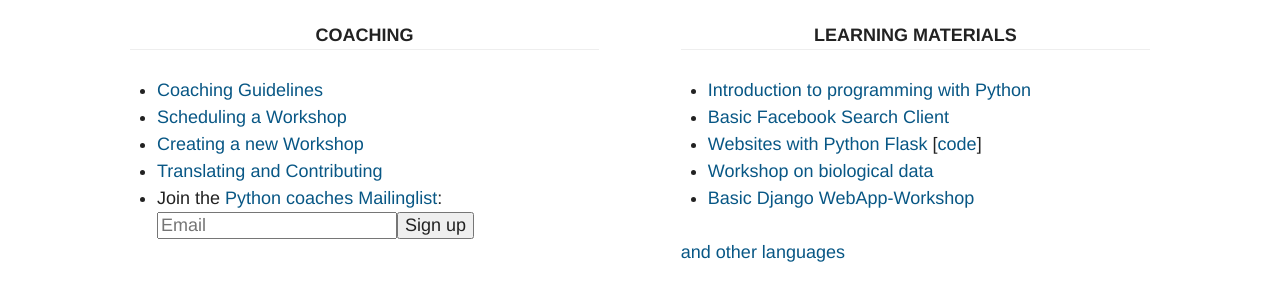
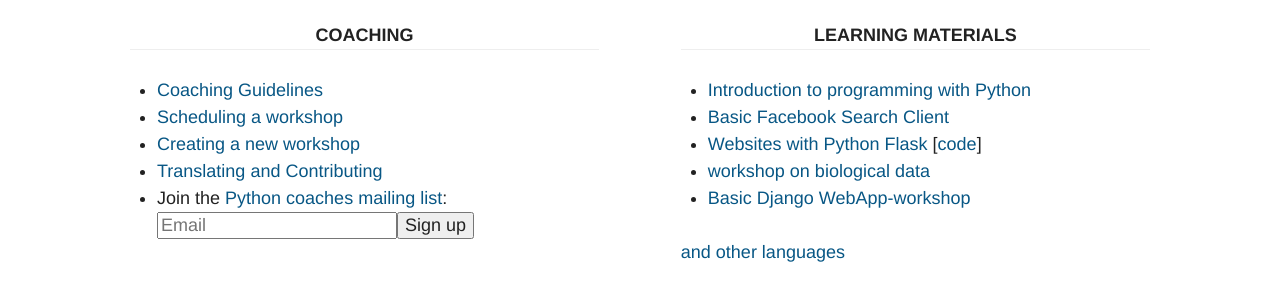
Before and after one commit to OpenTechSchool/python, a Jekyll site: the page built from index.html, in a window 1280 px wide and 900 px high. Shown: the part 444-744 px from the top of the window. Built offline with Jekyll 4.4.1, drawn with Linux system fonts in a browser that asks for light colours; nearby versions of some CDN libraries; some of the changed text lies outside the part shown.

Commit message:
capitalisation

```diff
--- a/index.html
+++ b/index.html
@@ -21,12 +21,12 @@ nav: false
 
       <ul>
         <li><a href="http://opentechschool.github.com/slides/presentations/coaching/">Coaching Guidelines</li>
-        <li><a href="http://www.opentechschool.org/handbooks/workshops/organisers-schedule.html">Scheduling a Workshop</a></li>
-        <li><a href="http://www.opentechschool.org/handbooks/workshops/starting-a-workshop.html">Creating a new Workshop</a></li>
+        <li><a href="http://www.opentechschool.org/handbooks/workshops/organisers-schedule.html">Scheduling a workshop</a></li>
+        <li><a href="http://www.opentechschool.org/handbooks/workshops/starting-a-workshop.html">Creating a new workshop</a></li>
         <li><a href="http://www.opentechschool.org/handbooks/contribute.html">Translating and Contributing</a></li>
         <li>
           <div>
-            <span>Join the <a href="http://groups.google.com/a/opentechschool.org/group/coaches.python" target="_blank">Python coaches Mailinglist</a>:</span>
+            <span>Join the <a href="http://groups.google.com/a/opentechschool.org/group/coaches.python" target="_blank">Python coaches mailing list</a>:</span>
 
             <form action="http://groups.google.com/a/opentechschool.org/group/coaches.python/boxsubscribe">
             <input type="text" placeholder="Email" name="email"><input type="submit" name="sub" value="Sign up">
@@ -45,8 +45,8 @@ nav: false
         <li><a href="http://opentechschool.github.io/python-beginners/">Introduction to programming with Python</li>
         <li><a href="https://github.com/OpenTechSchool/python/wiki/Facebook-Client">Basic Facebook Search Client</a></li>
         <li><a href="http://opentechschool.github.io/python-flask/">Websites with Python Flask</a> [<a href="https://github.com/OpenTechSchool/python-flask-code">code</a>]</li>
-        <li><a href="https://github.com/OpenTechSchool/biopython/tree/material">Workshop on biological data</a></li>
-        <li><a href="http://django-marcador.keimlink.de/">Basic Django WebApp-Workshop</a></li>
+        <li><a href="https://github.com/OpenTechSchool/biopython/tree/material">workshop on biological data</a></li>
+        <li><a href="http://django-marcador.keimlink.de/">Basic Django WebApp-workshop</a></li>
       </ul>
       <a href="http://opentechschool.org/materials.html">and other languages</a>
 
@@ -148,7 +148,7 @@ nav: false
   <div class="container">
 
     <h2 ><span>About OpenTechSchool</span></h2>
-    <p class="cols">OpenTechSchool is a community initiative to provide programming and other tech-related workshops to women and their friends. We take care of the organizational side of things (venues, press, finding participants) and let our volunteer coaches to create the curriculum according to their vision. Our main goal is to create a friendly and safe learning environment where no one feels shy about asking any question. Everyone, no matter what their gender, skill level or experience, is invited to participate, whether as a coach or a learner. OTS is an idea we would be very happy to see spread across the globe!<br><br>If you want to know more about OTS, check out <a href="http://www.opentechschool.org">our Website</a>, <a href="http://blog.opentechschool.org">our Blog</a> and most importantly; join <a href="https://groups.google.com/forum/?fromgroups#!forum/opentechschool">our mailinglist</a>.
+    <p class="cols">OpenTechSchool is a community initiative to provide programming and other tech-related workshops to women and their friends. We take care of the organizational side of things (venues, press, finding participants) and let our volunteer coaches to create the curriculum according to their vision. Our main goal is to create a friendly and safe learning environment where no one feels shy about asking any question. Everyone, no matter what their gender, skill level or experience, is invited to participate, whether as a coach or a learner. OTS is an idea we would be very happy to see spread across the globe!<br><br>If you want to know more about OTS, check out <a href="http://www.opentechschool.org">our Website</a>, <a href="http://blog.opentechschool.org">our Blog</a> and most importantly; join <a href="https://groups.google.com/forum/?fromgroups#!forum/opentechschool">our mailing list</a>.
     </p>
 
   </div>
```
